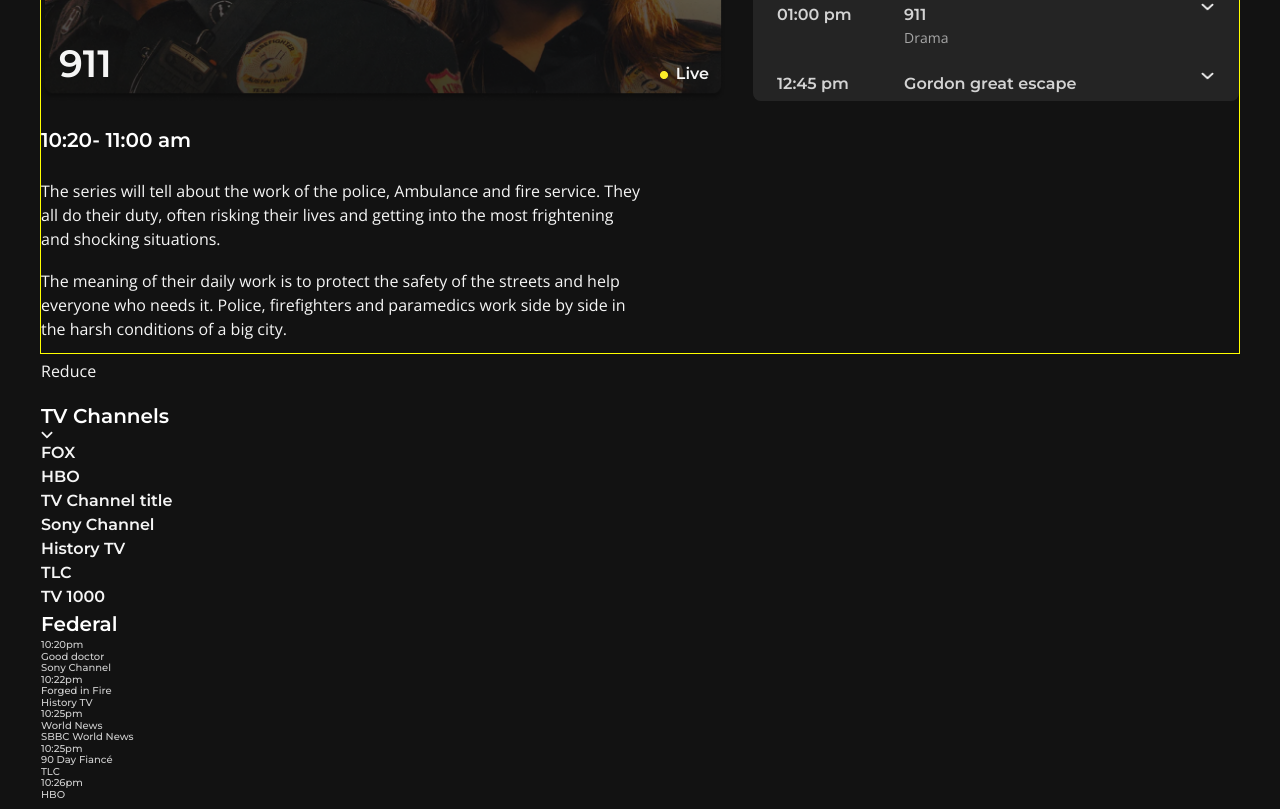
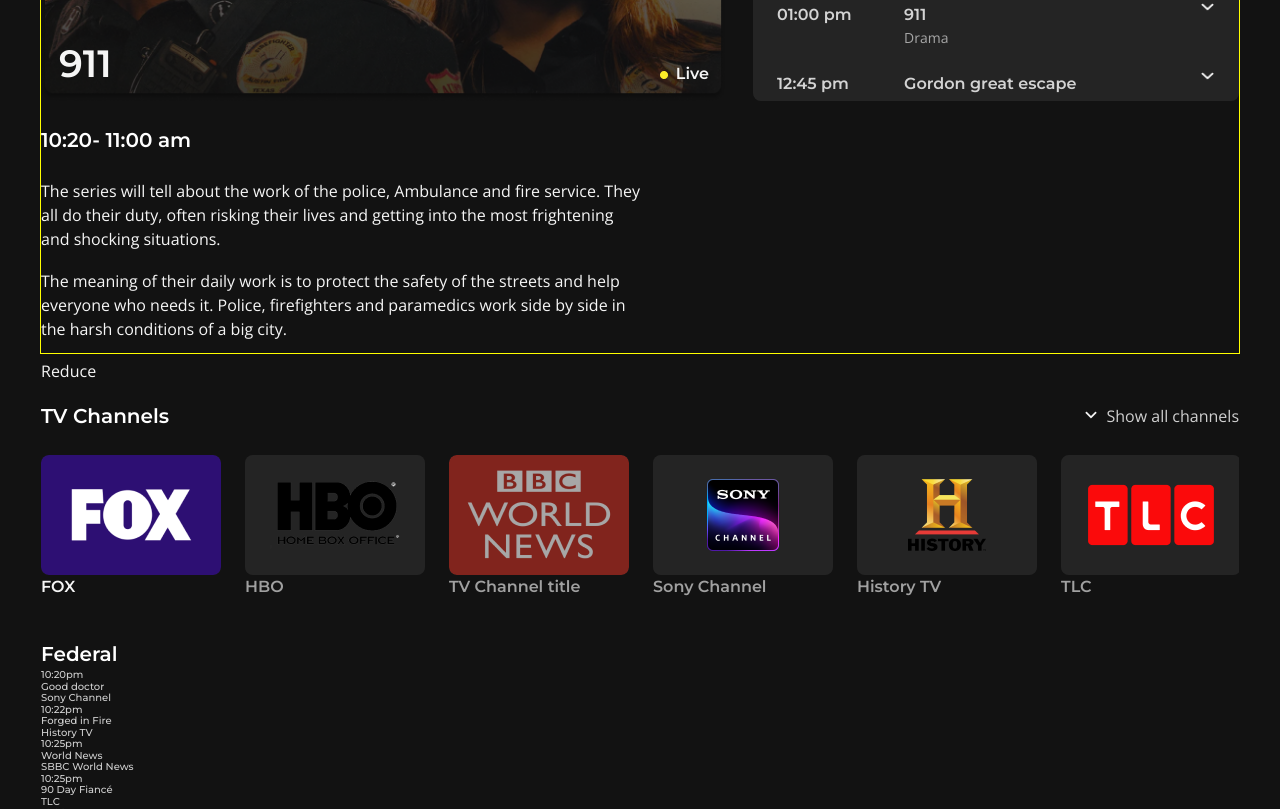
Before and after one commit to AnastasiaLL/ACVOD, a plain HTML site: page index.html in a window 1280 px wide. Shown: the part 446-1255 px from the top of the page. Drawn offline with nearby package versions, Linux system fonts and the light colour scheme.

Commit message:
feat: add styles for channels-section

```diff
--- a/index.html
+++ b/index.html
@@ -134,36 +134,36 @@
                   <h2 class="channels__title">TV Channels</h2>
                   <div class="channels__nav">
                         <div class="arrow channels__arrow"></div>
-                        <div class="channels__show"></div>
+                        <div class="channels__show"> Show all channels </div>
                   </div>
                 </div>
                 <div class="channels__cards">
                     <div class="channels__card">
-                        <div class="channel__logo сhips"></div>
-                        <h3 class="channel__name">FOX</h3>
+                        <div class="channel__logo сhips FOX"></div>
+                        <h3 class="channel__name selected-name">FOX</h3>
                     </div>
                     <div class="channels__card">
-                        <div class="channel__logo сhips"></div>
+                        <div class="channel__logo сhips HBO"></div>
                         <h3 class="channel__name">HBO</h3>
                     </div>
                     <div class="channels__card">
-                        <div class="channel__logo сhips"></div>
+                        <div class="channel__logo сhips Channel"></div>
                         <h3 class="channel__name">TV Channel title</h3>
                     </div>
                     <div class="channels__card">
-                        <div class="channel__logo сhips"></div>
+                        <div class="channel__logo сhips Sony"></div>
                         <h3 class="channel__name">Sony Channel</h3>
                     </div>
                     <div class="channels__card">
-                        <div class="channel__logo сhips"></div>
+                        <div class="channel__logo сhips History"></div>
                         <h3 class="channel__name">History TV</h3>
                     </div>
                     <div class="channels__card">
-                        <div class="channel__logo сhips"></div>
+                        <div class="channel__logo сhips TLC"></div>
                         <h3 class="channel__name">TLC</h3>
                     </div>
                     <div class="channels__card">
-                        <div class="channel__logo сhips"></div>
+                        <div class="channel__logo сhips TV"></div>
                         <h3 class="channel__name">TV 1000</h3>
                     </div>
                 </div>
--- a/src/styles/_TVchannels-main.scss
+++ b/src/styles/_TVchannels-main.scss
@@ -21,6 +21,7 @@
     color: rgba(255, 255, 255, 0.96);
 }
 
+//program-section start
 
 .channel-name {
     font-family: 'Montserrat';
@@ -202,4 +203,94 @@
         padding-bottom: 18px;
     }
 }
+
+//program-section end
+
+//channels-section start
+
+.channels-section {
+    margin-bottom: 40px;
+}
+
+.channels__info {
+    display: flex;
+    justify-content: space-between;
+    margin-bottom: 24px;
+}
+
+.channels__nav {
+    display: flex;
+    align-items: center;
+    gap: 6px;
+}
+
+.channels__show {
+    font-family: 'Open Sans';
+    font-style: normal;
+    font-weight: 400;
+    font-size: 16px;
+    line-height: 150%;
+    color: $color-shade-s;
+
+    &:hover{
+        cursor: pointer;
+    }
+}
+
+.channels__cards{
+    display: flex;
+    overflow: hidden;
+    column-gap: 24px;
+
+}
+
+.channels__card {
+    &:hover{
+        cursor: pointer;
+        color: $color-shade-m;
+    }
+}
+.channel__name {
+    // color: $color-shade-xs;
+    &:hover{
+        cursor: pointer;
+        color: $color-shade-m;
+    }
+}
+.selected-name{
+    color: $color-shade-m;
+}
+
+.channel__logo{
+    width: 180px;
+    height: 120px;
+    background-repeat: no-repeat;
+    background-position: center;
+}
+
+.FOX{
+    background-image: url(../images/channels-fox.png);
+}
+.HBO{
+    background-image: url(../images/channels-hbo.png);
+}
+.Channel{
+    background-image: url(../images/channels-bbc.png);
+}
+.Sony{
+    background-image: url(../images/channels-sony.png);
+}
+.History{
+    background-image: url(../images/channels-history.png);
+}
+.TLC{
+    background-image: url(../images/channels-tlc.png);
+}
+.TV{
+    background-image: url(../images/channels-1000.png);
+}
+//channels-section end
+
+
+
 //main end
--- a/src/styles/_base.scss
+++ b/src/styles/_base.scss
@@ -58,7 +58,7 @@
   font-weight: 600;
   font-size: 16px;
   line-height: 150%;
-  color: $color-shade-m;
+  color: $color-shade-xs;
 }
 
 
```
Also changed, not shown: src/styles/index.css, 1 other file.
